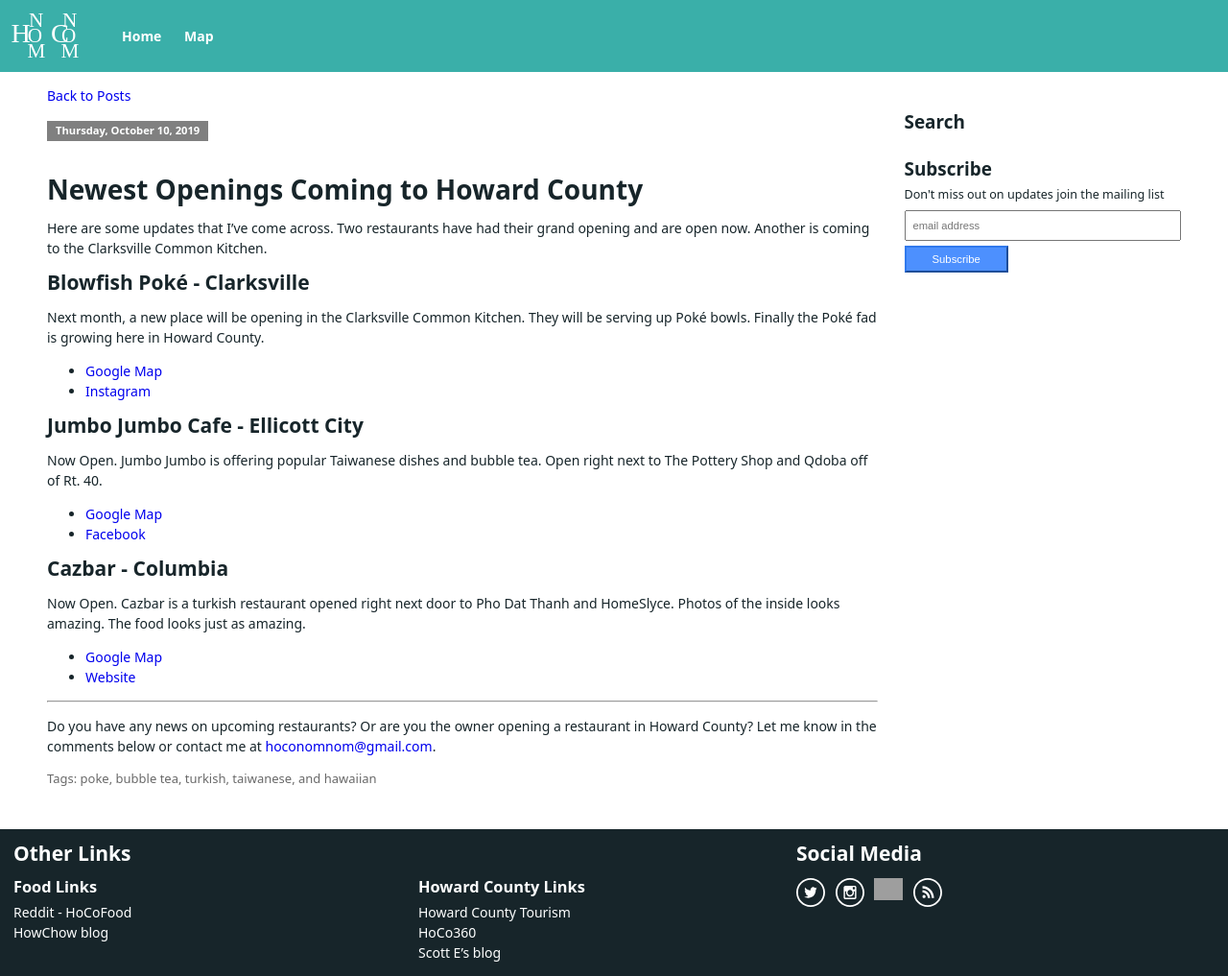
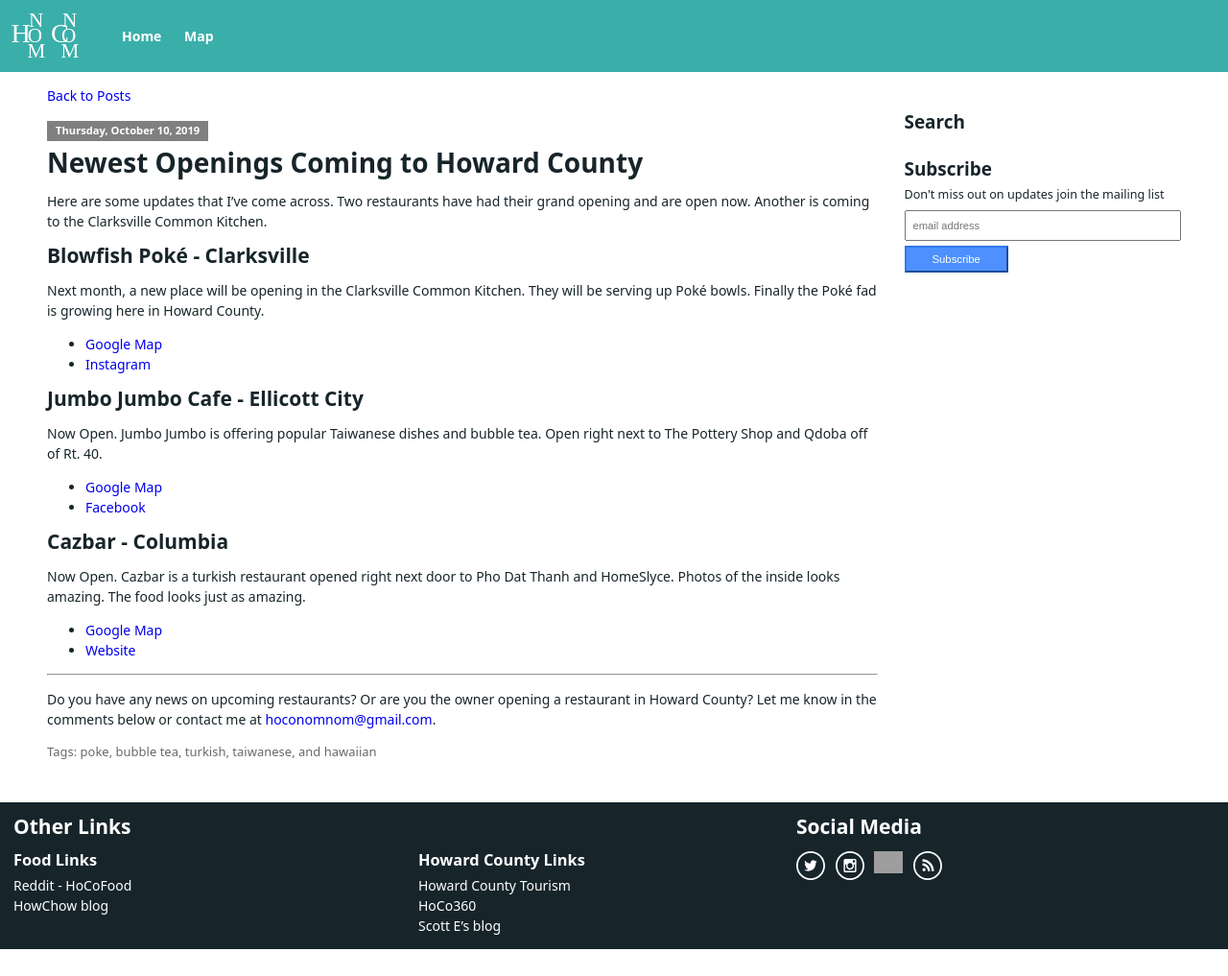
Before and after one commit to hoconomnom/hoconomnom, a Jekyll site: the page built from _posts/2019-10-10-updates.md, in a window 1280 px wide. Shown: the whole page at 96% size. Built offline with Jekyll 4.4.1, drawn with Linux system fonts in a browser that asks for light colours; comment, search, counter and statistics services are not loaded; after the commit the page ends 989 px from its top, so only the background shows below that; grey boxes are pictures that could not be loaded.

Commit message:
header margin

```diff
--- a/_sass/_post.scss
+++ b/_sass/_post.scss
@@ -1,5 +1,6 @@
 main.single {
   h1 {
+    margin-top: 0;
     margin-bottom: 1rem;
   }
 
--- a/_sass/main.scss
+++ b/_sass/main.scss
@@ -36,6 +36,7 @@
 
 main h1 {
   margin-top: 2rem;
+  margin-bottom: 1rem;
 }
 
 .main-wrapper {
--- a/map.html
+++ b/map.html
@@ -4,7 +4,7 @@
 
 <div class="two-column">
     <main class="main">
-      <h1 style="margin-bottom: 1rem;">HoCoNomNom Map</h1>
+      <h1>HoCoNomNom Map</h1>
       <div id="mapid" style="height: 550px;"></div>
     </main>
     <aside class="sidebar">
```
